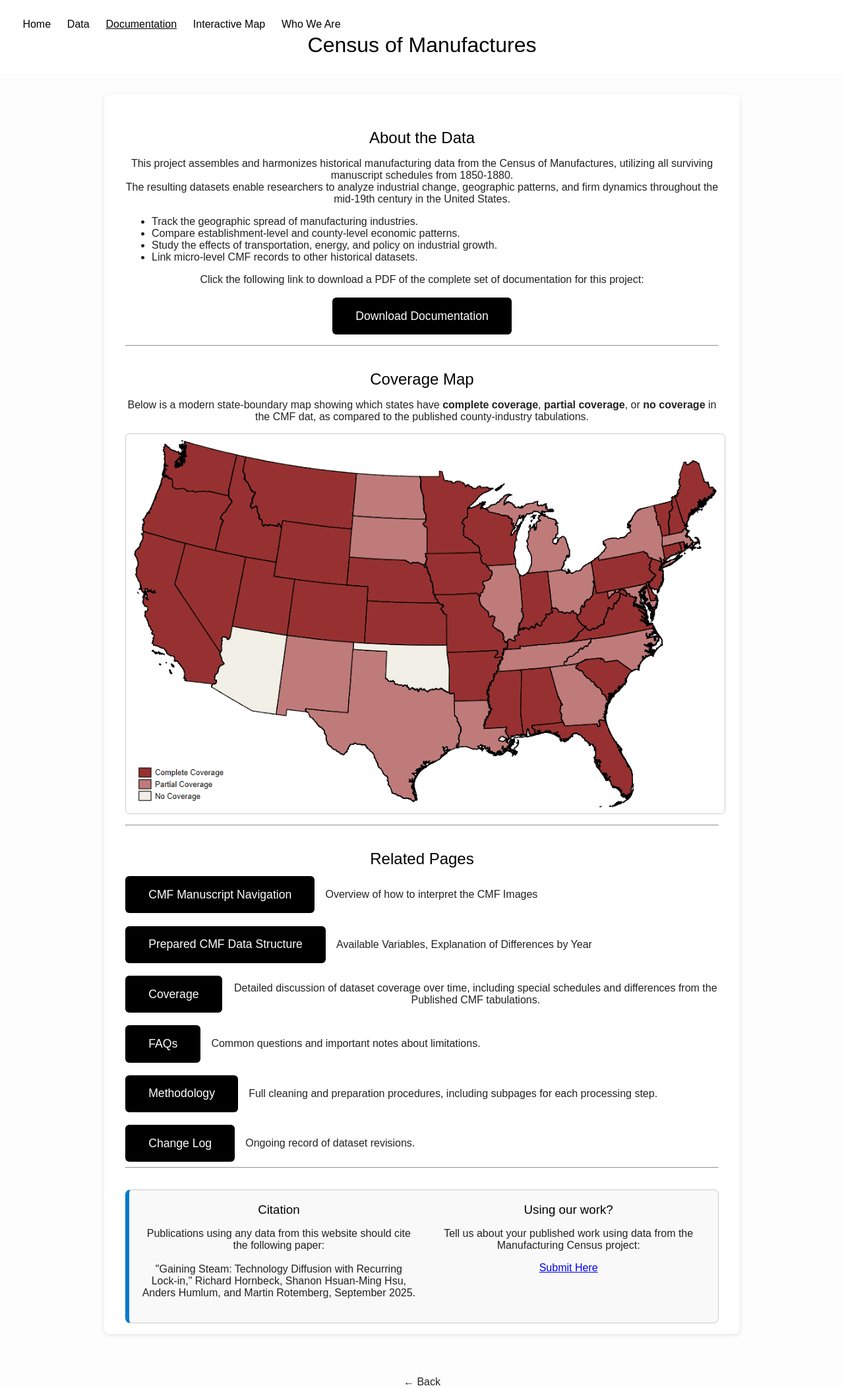
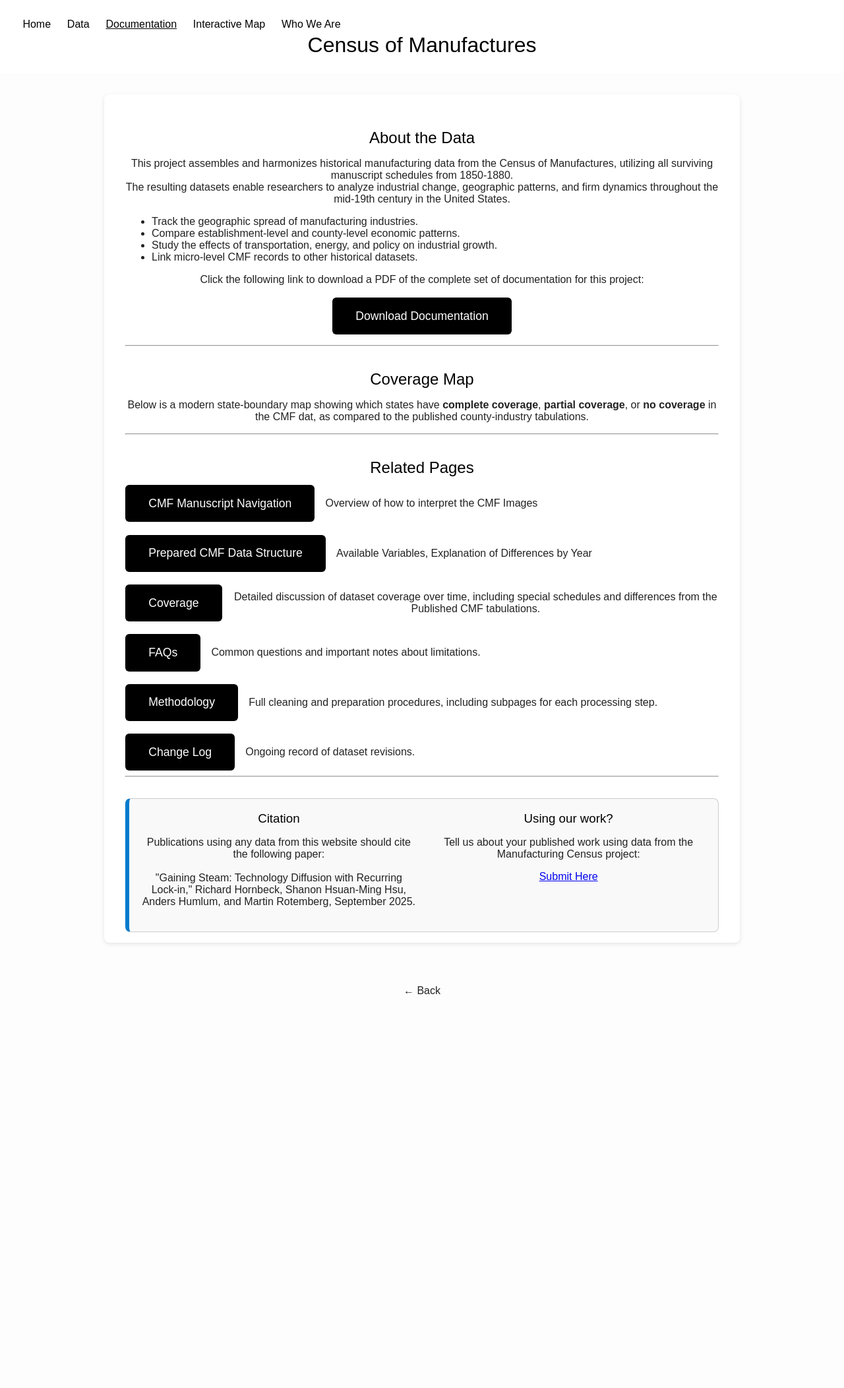
Before and after one commit to allen-otterstrom/CMF_data, a Jekyll site: the page built from about.md, in a window 1280 px wide. Shown: the whole page at 66% size. Built offline with Jekyll 4.4.1, drawn with Linux system fonts in a browser that asks for light colours; after the commit the page ends 1511 px from its top, so only the background shows below that.

Commit message:
Update about.md

```diff
--- a/about.md
+++ b/about.md
@@ -23,7 +23,7 @@ Click the following link to download a PDF of the complete set of documentation
 
 Below is a modern state-boundary map showing which states have **complete coverage**, **partial coverage**, or **no coverage** in the CMF dat, as compared to the published county-industry tabulations.
 
-![Coverage Map](/assets/images/simple_coverage_map.png)
+
 
 ---
 
```
